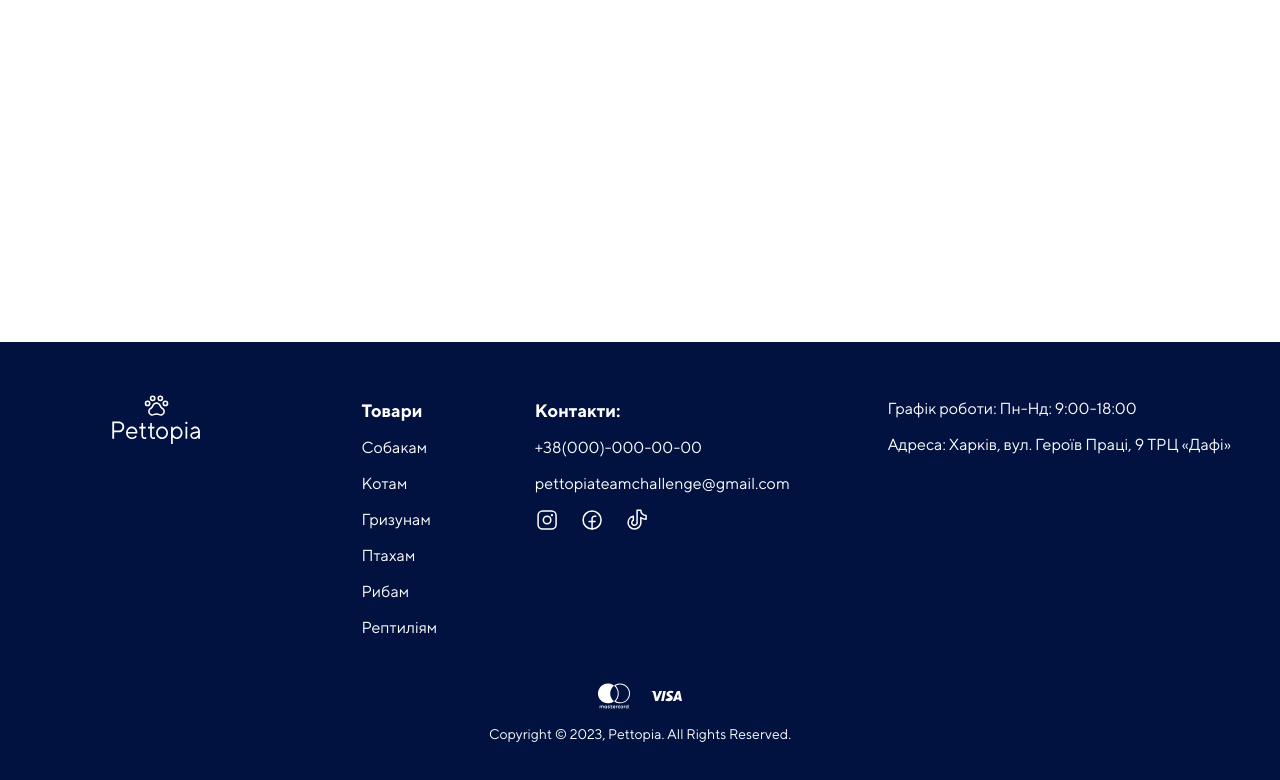
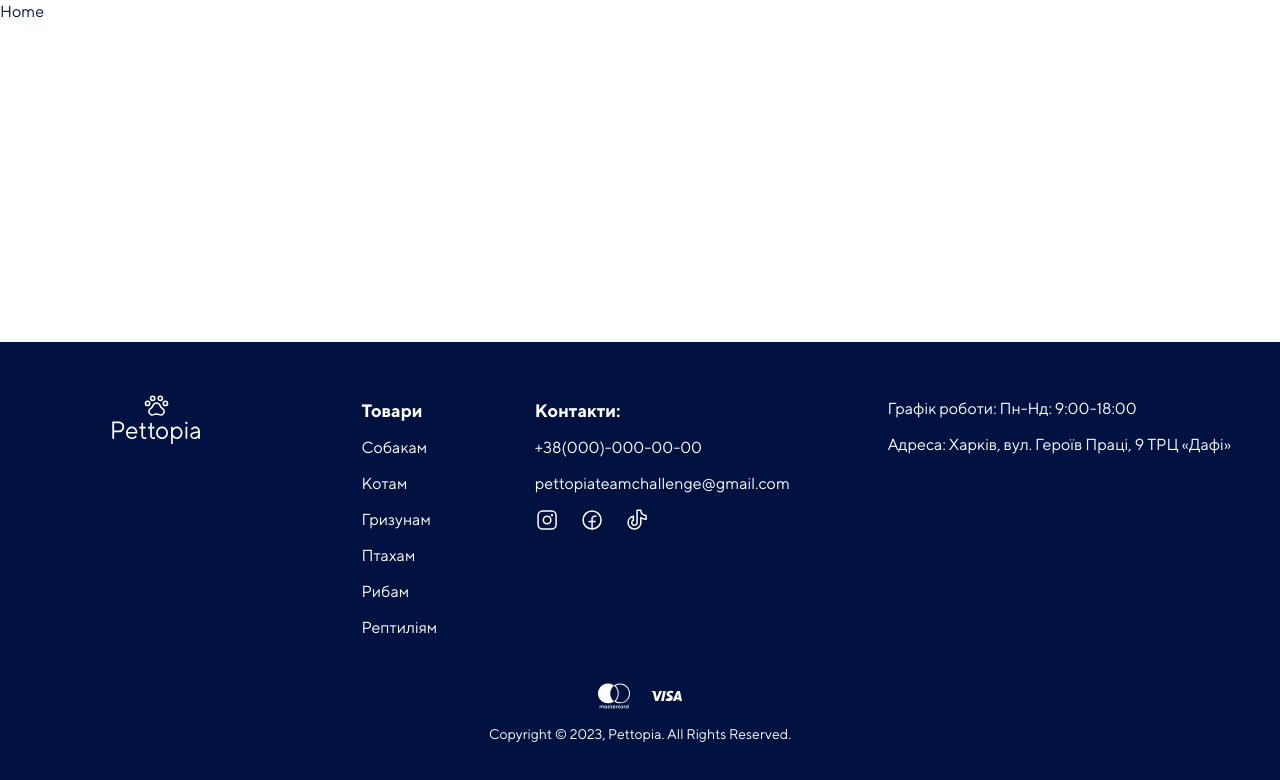
Before and after one commit to bohdanMalynovskyi/pet-store-frontend, a React (Vite) app: page / in a window 1280 px wide. Before the commit this address led to /home. Shown: the top 780 px of the page. Built offline with nearby package versions, Linux system fonts and the light colour scheme; the HTML template or start-up script is replaced by a standard one.

Commit message:
adding folder 'pages' and basic routing

```diff
--- /dev/null
+++ b/src/pages/AnimalCategory/index.jsx
@@ -0,0 +1,5 @@
+const AnimalCategory = () => {
+  return <div>AnimalCategor</div>;
+};
+
+export default AnimalCategory;
--- /dev/null
+++ b/src/pages/Main/index.jsx
@@ -0,0 +1,7 @@
+import React from 'react';
+
+const Main = () => {
+  return <div>Home</div>;
+};
+
+export default Main;
--- /dev/null
+++ b/src/pages/Product/index.jsx
@@ -0,0 +1,7 @@
+import React from 'react';
+
+const Product = () => {
+  return <div>Cart</div>;
+};
+
+export default Product;
--- /dev/null
+++ b/src/pages/ProductPage/index.jsx
@@ -0,0 +1,7 @@
+import React from 'react';
+
+const ProductPage = () => {
+  return <div>ProductPage</div>;
+};
+
+export default ProductPage;
--- /dev/null
+++ b/src/pages/Wishlist/index.jsx
@@ -0,0 +1,7 @@
+import React from 'react';
+
+const Wishlist = () => {
+  return <div>Wishlist</div>;
+};
+
+export default Wishlist;
--- a/src/routes/Routers.jsx
+++ b/src/routes/Routers.jsx
@@ -1,12 +1,19 @@
 import React from 'react';
-import { Routes, Route, Navigate } from 'react-router-dom';
+import { Routes, Route } from 'react-router-dom';
+import Main from '../pages/Main';
+
+import Wishlist from '../pages/Wishlist';
+import Product from '../pages/Product';
+import AnimalCategory from '../pages/AnimalCategory';
 
 const Routers = () => {
   return (
     <Routes>
-      <Route path="/" element={<Navigate to="/home" />} />
+      <Route path="/" element={<Main />} />
+      <Route path="/:animalCategory" element={<AnimalCategory />} />
+      <Route path="product" element={<Product />} />
+      <Route path="wishlist" element={<Wishlist />} />
     </Routes>
   );
 };
-
 export default Routers;
```
Also changed, not shown: src/pages/index.js (deleted).
